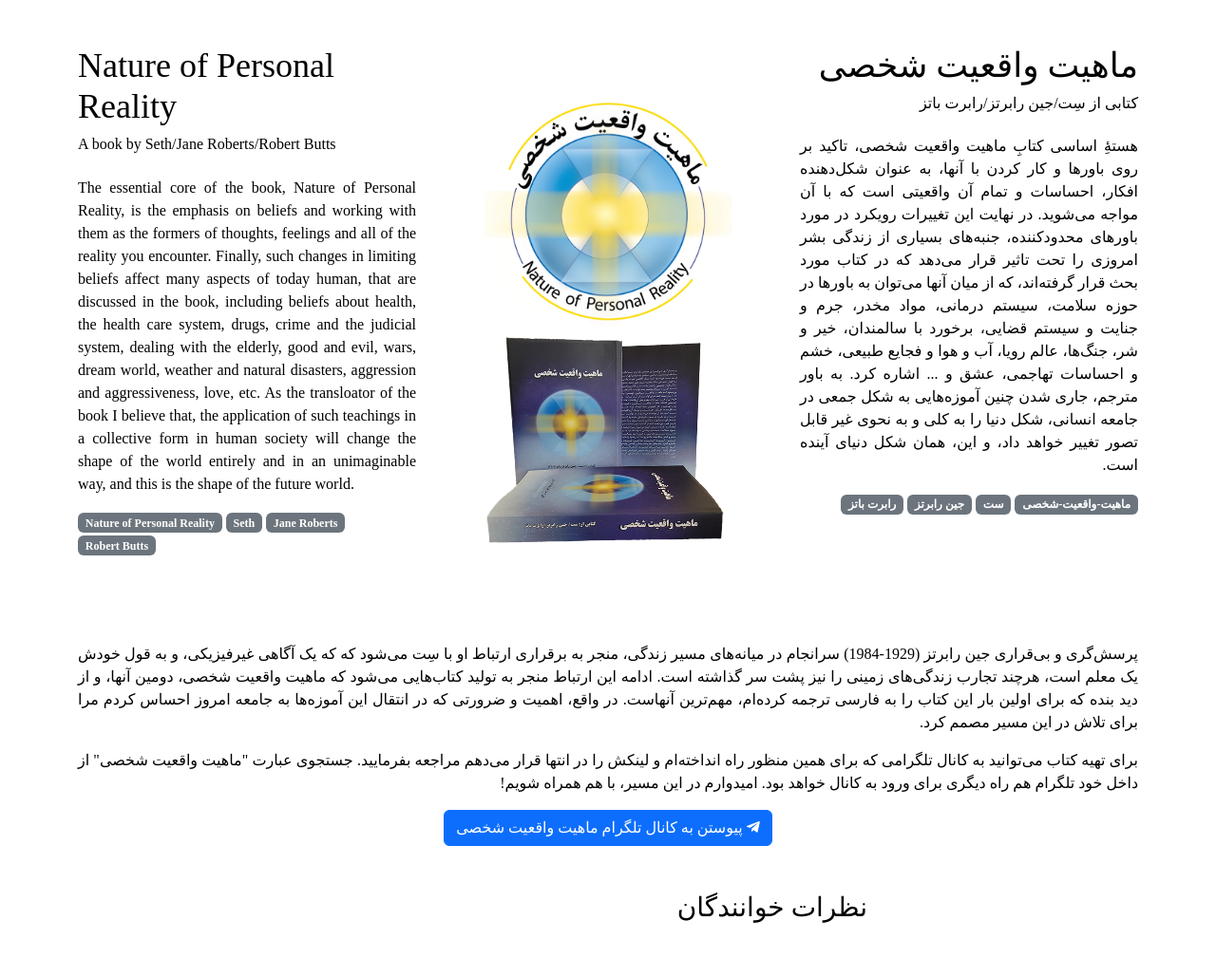
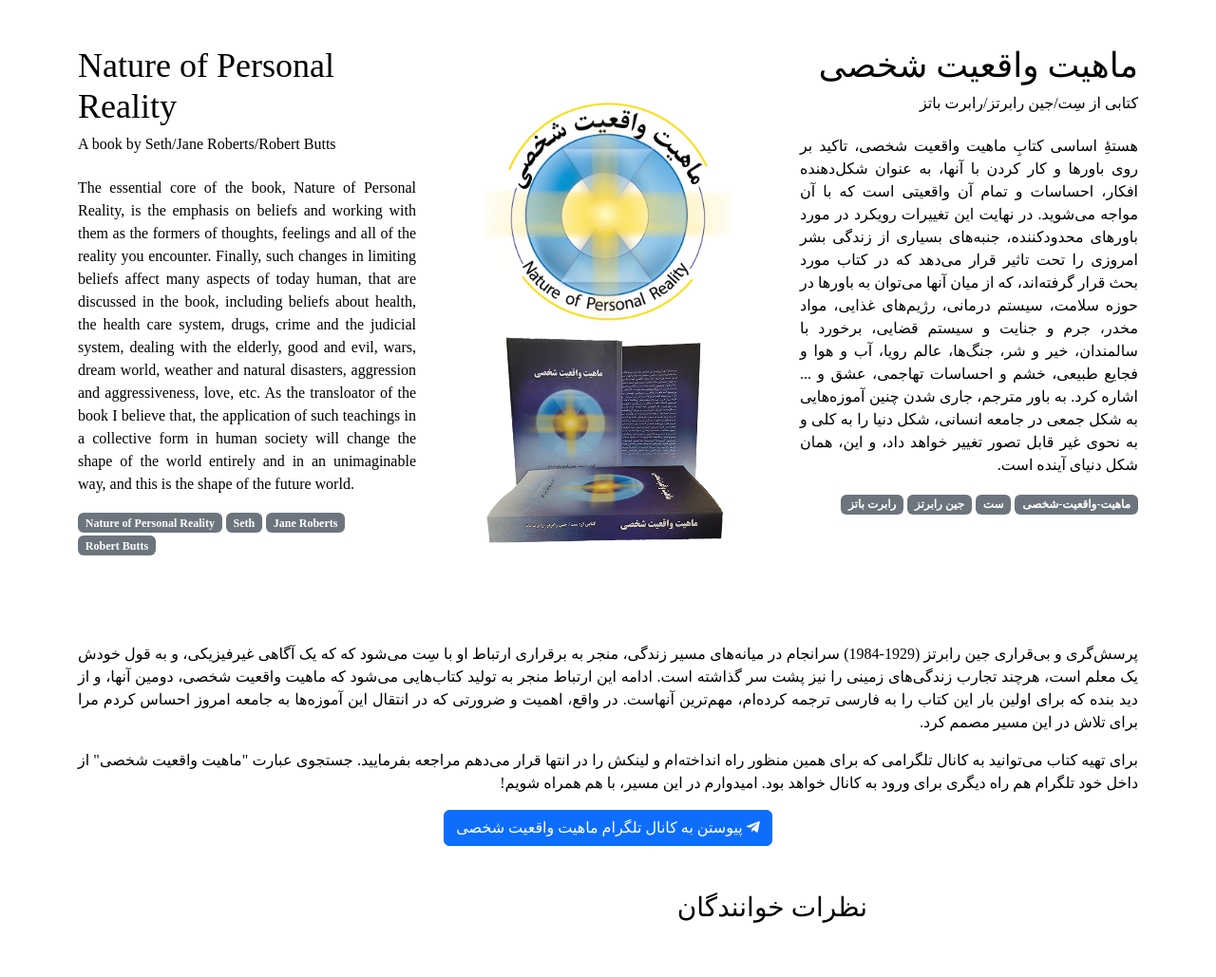
Before and after one commit to saeedsrd/NoPR, a Jekyll site: the page built from index.html, in a window 1280 px wide. Shown: the whole page at 95% size. Built offline with Jekyll 4.4.1, drawn with Linux system fonts in a browser that asks for light colours; some web fonts are replaced; comment, search, counter and statistics services are not loaded.

Commit message:
Update index.html

```diff
--- a/index.html
+++ b/index.html
@@ -35,7 +35,7 @@ layout: default
                 <p style="text-align: justify;">هستۀِ اساسی کتابِ ماهیت واقعیت شخصی، تاکید بر روی باورها و کار کردن با آنها، به عنوان شکل‌دهنده
                     افکار، احساسات و تمام آن واقعیتی است که با آن مواجه می‌شوید. در نهایت این تغییرات رویکرد در مورد
                     باورهای محدودکننده، جنبه‌های بسیاری از زندگی بشر امروزی را تحت تاثیر قرار می‌دهد که در کتاب مورد بحث
-                    قرار گرفته‌اند، که از میان آنها می‌توان به باورها در حوزه سلامت، سیستم درمانی، مواد مخدر، جرم و
+                    قرار گرفته‌اند، که از میان آنها می‌توان به باورها در حوزه سلامت، سیستم درمانی، رژیم‌های غذایی، مواد مخدر، جرم و
                     جنایت و سیستم قضایی، برخورد با سالمندان، خیر و شر، جنگ‌ها، عالم رویا، آب و هوا و فجایع طبیعی، خشم و احساسات تهاجمی، عشق و
                     ... اشاره کرد. به باور مترجم، جاری شدن چنین آموزه‌هایی به شکل جمعی در جامعه انسانی، شکل دنیا را به
                     کلی و به نحوی غیر قابل تصور تغییر خواهد داد، و این، همان شکل دنیای آینده است.</p>
```
